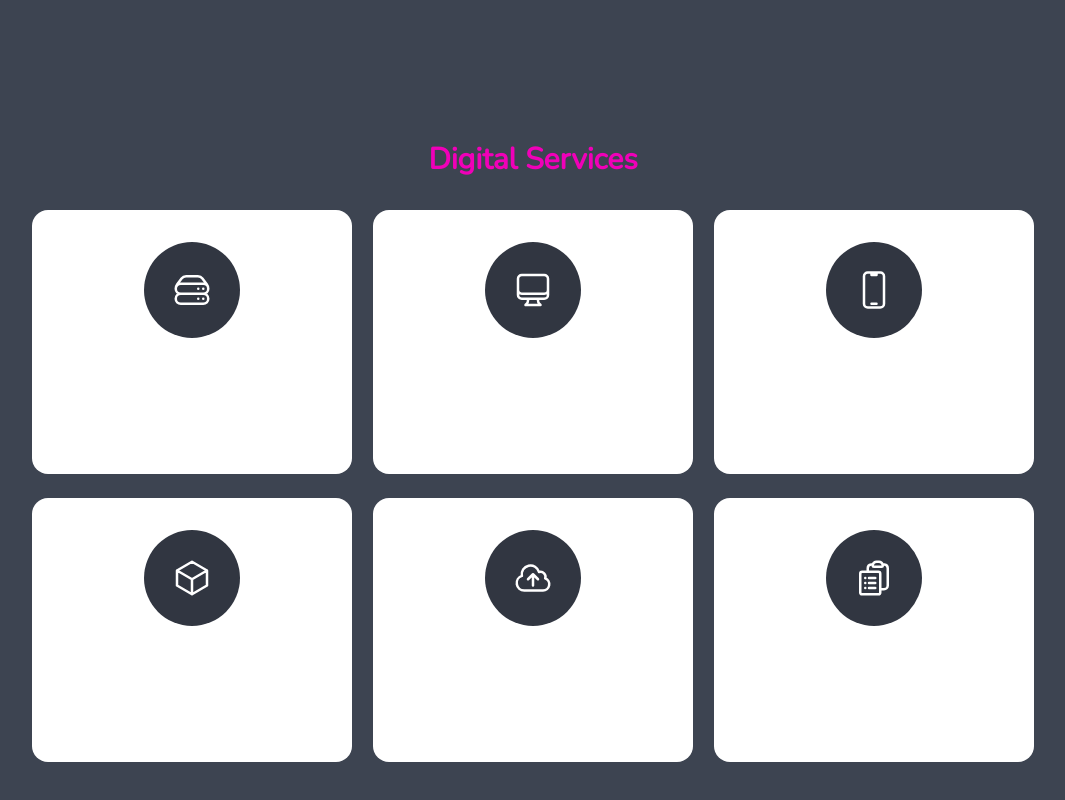
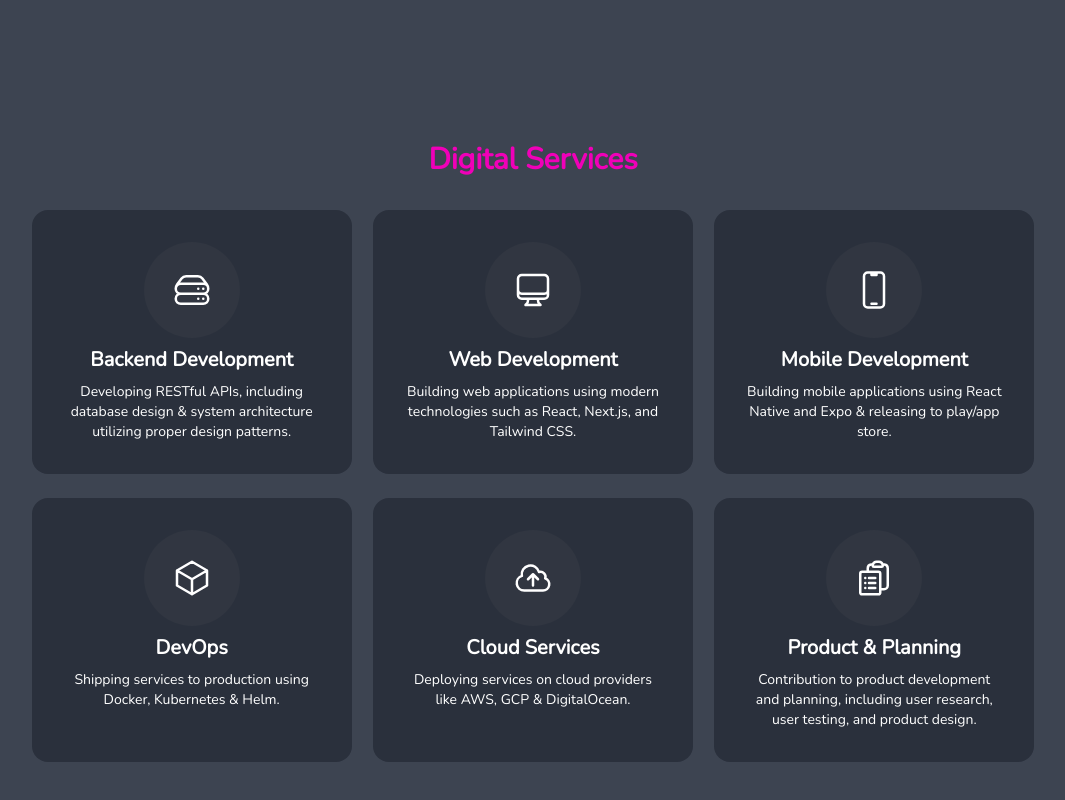
Before and after one commit to mohabamroo/portfolio_next, a Next.js app: page / in a window 1280 px wide. Shown: the part 610-1410 px from the top of the page, without its empty margins (107-1172 px from the left). Built offline with nearby package versions, Linux system fonts and the light colour scheme.

Commit message:
fix: ui fix

```diff
--- a/app/globals.css
+++ b/app/globals.css
@@ -45,3 +45,11 @@ body {
 .margin-auto {
   margin: auto;
 }
+
+/* NOTE: custom fix for services section */
+#services {
+
+  .card.bg-base-100 {
+    background-color: #2a303c;
+  }
+}
```
